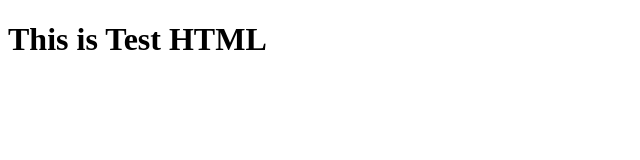
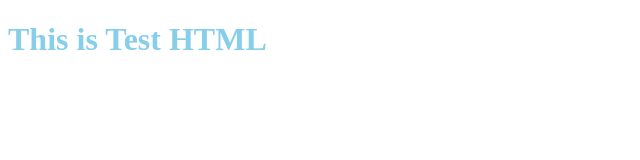
Before and after one commit to juckdang/test, a plain HTML site: page index.html in a window 1280 px wide. Shown: the whole page, without its empty margins (0-640 px from the left). Drawn offline with Linux system fonts and the light colour scheme.

Commit message:
CREATE style.css

```diff
--- a/index.html
+++ b/index.html
@@ -4,6 +4,7 @@
   <meta charset="UTF-8">
   <meta http-equiv="X-UA-Compatible" content="IE=edge">
   <meta name="viewport" content="width=device-width, initial-scale=1.0">
+  <link rel="stylesheet" href="style.css">
   <title></title>
 </head>
 <body>
--- /dev/null
+++ b/style.css
@@ -0,0 +1,3 @@
+h1 {
+  color: skyblue;
+}
```
